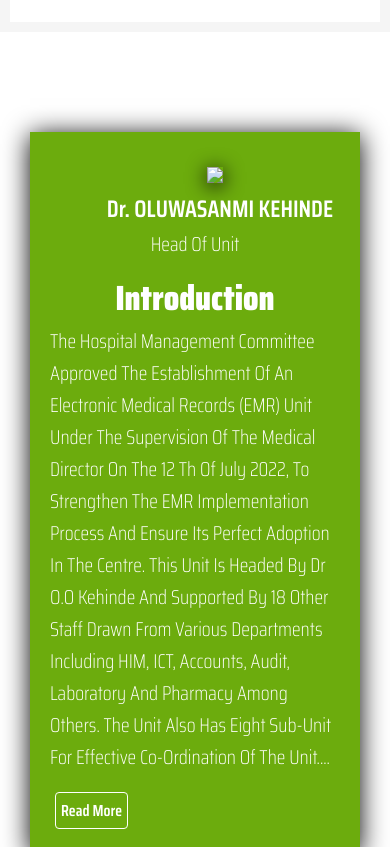
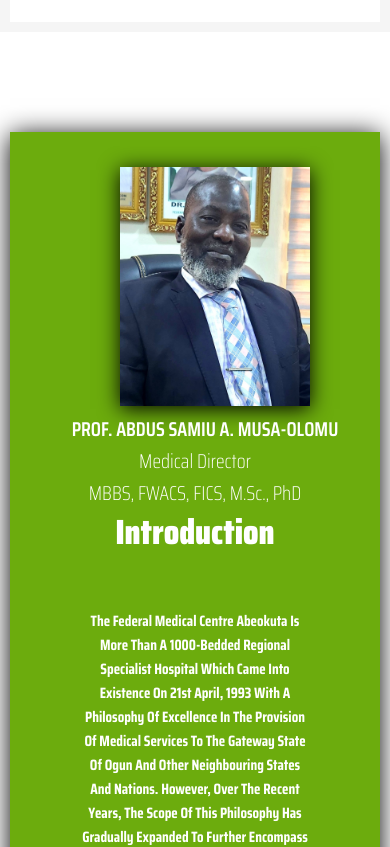
Before and after one commit to holakunle/Ansibleplaybooks, a plain HTML site: page fmcaweb/index.html in a window 390 px wide. Shown: the part 1200-2047 px from the top of the page. Drawn offline with Linux system fonts and the light colour scheme; a script that the page names is missing; a web font is replaced by a local one.

Commit message:
INCLUDED NEW

```diff
--- a/fmcaweb/css/style.css
+++ b/fmcaweb/css/style.css
@@ -183,7 +183,7 @@
     background: whitesmoke;
     text-align: center;
     padding: 20px;
-    margin: 30px;
+    margin: 80px;
     padding-bottom: 10px;
     background: rgb(108, 172, 13);
     background-position: center;
@@ -194,8 +194,10 @@
 
   }
  .intro h2{
-    padding-left: 50px;
+    padding-left: 20px;
     color: white;
+    font-size: 20px;
+    text-align: center;
   }
 
   .intro h3{
@@ -206,13 +208,21 @@
     padding-top: 15px;
     color:white;
   }
+  .intro p1{
+    text-align: center;
+    color: white;
+    font-size: 20px;
+    font-weight: 200;
+  }
   .intro p{
     text-align: left;
     color: white;
     font-size: 20px;
     font-weight: 200;
+    margin: 50px;
 
-}.hodpic{
+}
+.hodpic{
     width: 250px;
       margin-top: 15px;
      margin-right: 10px;
@@ -226,6 +236,8 @@
     text-align: center;
   }
 
+/* read more*/
+/*
   .read-more1{
     text-align: left;
     margin-bottom: 10px;
@@ -244,6 +256,7 @@
     color: rgb(108, 172, 13);
     background-color: white;
   }
+  */
 
   /* former service css
   .wrapper{
@@ -569,14 +582,25 @@
 
     .intro{
         display: block;
+        height: 170vh;
         margin-top: 100px;
+        padding-bottom: 500px;
+        margin-left: 10px;
+        margin-right: 10px;
+    }
+    .intro p1{
+      width:200px;
     }
 
+    .intro p{
+      text-align: center;
+      font-size: 15px;
+      font-weight: bold;
+    }
 
-    .oga{
-        text-align: center;
-        margin-bottom: 15px;
-    }
+  .hodpic{
+    width: 190px;
+  }
     .read-more1 {
      padding-bottom: 10px;
      padding-left: 5px;
@@ -617,6 +641,9 @@
     .active.fade-left {
       animation: fade-left .5s ease-in;
     }
+    .active.fade-bottom {
+      animation: fade-left .5s ease-in;
+    }
 
     @keyframes fade-top {
       0% {
@@ -639,3 +666,13 @@
         }
 
     }
+    @keyframes fade-bottom {
+      0% {
+        transform: translateY(100px);
+        opacity: 0;
+      }
+      100% {
+        transform: translateY(0);
+        opacity: 1;
+      }
+    }
--- a/fmcaweb/index.html
+++ b/fmcaweb/index.html
@@ -127,16 +127,20 @@
 
 
 <div class="intro">
-    <div class="oga"><img src="images/hod.jpg" class="hodpic">
-    <h2>Dr. OLUWASANMI KEHINDE</h2>
-    <p>Head of Unit</p>
+    <div class="oga"><img src="images/cmd3.jpg" class="hodpic">
+    <h2>PROF. ABDUS SAMIU A. MUSA-OLOMU</h2>
+    <p1>Medical Director<br>MBBS, FWACS, FICS, M.Sc., PhD</p1>
     </div>
      <div>
          <h3>Introduction </h3>
-         <p>The Hospital Management Committee approved the establishment of an Electronic Medical Records (EMR) Unit under the supervision of the Medical Director on the 12 th of July 2022, to strengthen the EMR implementation process and ensure its perfect adoption in the Centre. This unit is headed by Dr O.O Kehinde and supported by 18 other staff drawn from various departments including HIM, ICT, Accounts, Audit, Laboratory and Pharmacy among others. The Unit also has eight sub-unit for effective co-ordination of the unit....</p> <br>
-         <div class="read-more1">
-             <a href="about.html" >Read More</a>
-         </div>
+         <p>The Federal Medical Centre Abeokuta is more than a 1000-bedded regional specialist hospital which came into existence on 21st April, 1993 with a philosophy of excellence in the provision of medical services to the gateway state of Ogun and other neighbouring states and nations.
+
+            However, over the recent years, the scope of this philosophy has gradually expanded to further encompass excellence in training and research, so that today we can rightly say that the hospital stands on a tripod of excellence in research, training and health care service delivery.
+
+            Federal Medical Centre Abeokuta is widely recognized for its exceptional healthcare services, advanced facilities, and highly competent medical staff. Patients can trust that they will receive top-notch quality care at this esteemed institution.
+
+            Our dedicated medical staff continuously engages in regular training and professional development programs. This commitment ensures that they stay updated with the latest medical practices, enabling them to provide the best possible care and support to our valued patients..</p> <br>
+
 
         </div>
  </div>
@@ -163,6 +167,30 @@
         <div class="text-box">
             <img src="images/training.jpg" class="service">
             <h5>TRAINING</h5>
+        </div>
+
+
+      </div>
+    </div>
+  </section>
+  <section>
+    <div class="reveal fade-bottom">
+      <div class="text-container">
+        <div class="text-box">
+            <img src="images/lab.jpeg" class="service">
+          <h5>LABORATORY</h5>
+            </div>
+        <div class="text-box">
+            <img src="images/radiology.jpeg" class="service">
+            <h5>RADIOLOGY</h5>
+        </div>
+        <div class="text-box">
+            <img src="images/OIP.jpeg" class="service">
+            <h5>OBS & GYNE</h5>
+        </div>
+        <div class="text-box">
+            <img src="images/surgery.jpeg" class="service">
+            <h5>SURGERY</h5>
         </div>
 
 
```
Also changed, not shown: fmcaweb/images/OIP.jpeg (added), fmcaweb/images/surgery.jpeg (added).
